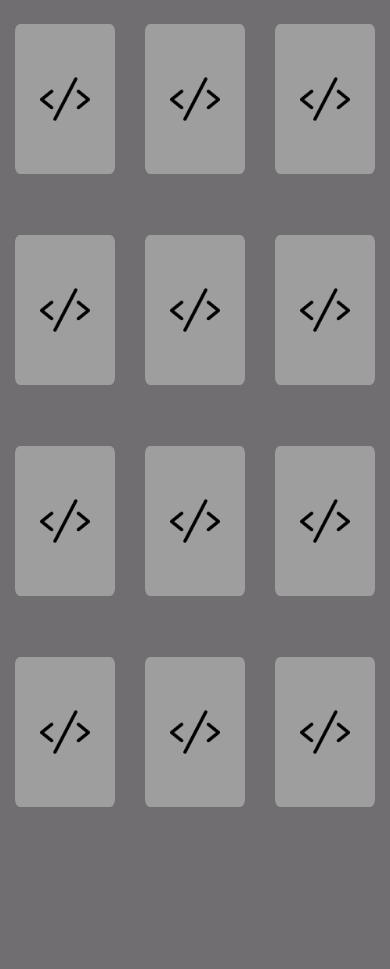
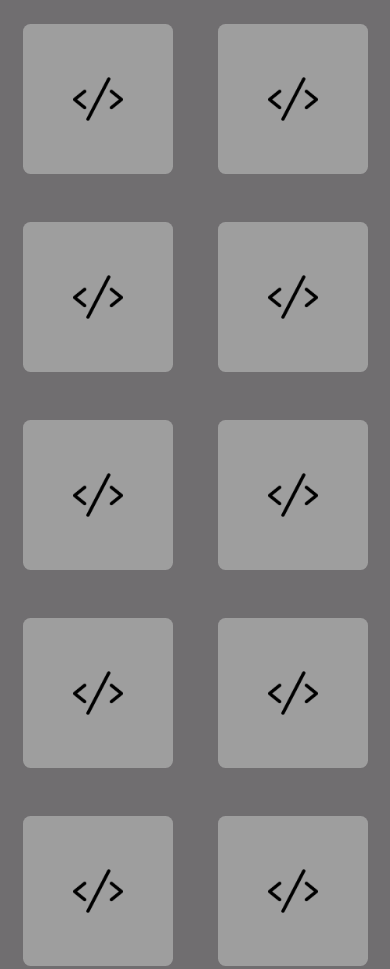
Before and after one commit to McChama/memorama, a plain HTML site: page index.html in a window 390 px wide. Shown: the top 969 px of the page. Before the commit the page ends 844 px from the top, so only its background shows below. Drawn offline with nearby package versions, Linux system fonts and the light colour scheme.

Commit message:
Cards are saved in storage in order to conserv the initial state. Cards can now be displayed and hidden

```diff
--- a/index.html
+++ b/index.html
@@ -14,64 +14,64 @@
 <body>
     <div class="container d-flex h-100">
         <div class="row d-flex justify-content-center">
-            <div class="col-4 my-4 d-flex justify-content-center">
+            <div class="col-md-3 col-sm-3 col-6  my-4 d-flex justify-content-center">
                 <div class="img-container hvr-grow-shadow">
-                    <img class="mx-auto" src="media/code-signs.png" />
+                    <img class="card-item mx-auto" src="media/code-signs.png" />
                 </div>
             </div>
-            <div class="col-4 my-4 d-flex justify-content-center">
+            <div class="col-md-3 col-sm-3 col-6  my-4 d-flex justify-content-center">
                 <div class="img-container hvr-grow-shadow">
-                    <img class="mx-auto back" src="media/code-signs.png" />
+                    <img class="card-item mx-auto " src="media/code-signs.png" />
                 </div>
             </div>
-            <div class="col-4 my-4 d-flex justify-content-center">
+            <div class="col-md-3 col-sm-3 col-6  my-4 d-flex justify-content-center">
                 <div class="img-container hvr-grow-shadow" >
-                    <img class="mx-auto back" src="media/code-signs.png" />
+                    <img class="card-item mx-auto " src="media/code-signs.png" />
                 </div>
             </div>
-            <div class="col-4 my-4 d-flex justify-content-center">
+            <div class="col-md-3 col-sm-3 col-6  my-4 d-flex justify-content-center">
                 <div class="img-container hvr-grow-shadow">
-                    <img class="mx-auto back" src="media/code-signs.png" />
+                    <img class="card-item mx-auto " src="media/code-signs.png" />
                 </div>
             </div>
-            <div class="col-4 my-4 d-flex justify-content-center">
+            <div class="col-md-3 col-sm-3 col-6  my-4 d-flex justify-content-center">
                 <div class="img-container hvr-grow-shadow">
-                    <img class="mx-auto back" src="media/code-signs.png" />
+                    <img class="card-item mx-auto " src="media/code-signs.png" />
                 </div>
             </div>
-            <div class="col-4 my-4 d-flex justify-content-center">
+            <div class="col-md-3 col-sm-3 col-6  my-4 d-flex justify-content-center">
                 <div class="img-container hvr-grow-shadow">
-                    <img class="mx-auto back" src="media/code-signs.png" />
+                    <img class="card-item mx-auto " src="media/code-signs.png" />
                 </div>
             </div>
-            <div class="col-4 my-4 d-flex justify-content-center">
+            <div class="col-md-3 col-sm-3 col-6  my-4 d-flex justify-content-center">
                 <div class="img-container hvr-grow-shadow">
-                    <img class="mx-auto back" src="media/code-signs.png" />
+                    <img class="card-item mx-auto " src="media/code-signs.png" />
                 </div>
             </div>
-            <div class="col-4 my-4 d-flex justify-content-center">
+            <div class="col-md-3 col-sm-3 col-6  my-4 d-flex justify-content-center">
                 <div class="img-container hvr-grow-shadow">
-                    <img class="mx-auto back" src="media/code-signs.png" />
+                    <img class="card-item mx-auto " src="media/code-signs.png" />
                 </div>
             </div>
-            <div class="col-4 my-4 d-flex justify-content-center">
+            <div class="col-md-3 col-sm-3 col-6  my-4 d-flex justify-content-center">
                 <div class="img-container hvr-grow-shadow">
-                    <img class="mx-auto back" src="media/code-signs.png" />
+                    <img class="card-item mx-auto " src="media/code-signs.png" />
                 </div>
             </div>
-            <div class="col-4 my-4 d-flex justify-content-center">
+            <div class="col-md-3 col-sm-3 col-6  my-4 d-flex justify-content-center">
                 <div class="img-container hvr-grow-shadow">
-                    <img class="mx-auto back" src="media/code-signs.png" />
+                    <img class="card-item mx-auto " src="media/code-signs.png" />
                 </div>
             </div>
-            <div class="col-4 my-4 d-flex justify-content-center">
+            <div class="col-md-3 col-sm-3 col-6  my-4 d-flex justify-content-center">
                 <div class="img-container hvr-grow-shadow">
-                    <img class="mx-auto back" src="media/code-signs.png" />
+                    <img class="card-item mx-auto " src="media/code-signs.png" />
                 </div>
             </div>
-            <div class="col-4 my-4 d-flex justify-content-center">
+            <div class="col-md-3 col-sm-3 col-6  my-4 d-flex justify-content-center">
                 <div class="img-container hvr-grow-shadow">
-                    <img class="mx-auto back" src="media/code-signs.png" />
+                    <img class="card-item mx-auto " src="media/code-signs.png" />
                 </div>
             </div>
         </div>
--- a/scripts.js
+++ b/scripts.js
@@ -22,6 +22,7 @@ let IMG_COUNTER = {
     'shield': 0,
     'vaccine': 0
 }
+
 const keyGenerator = (obj) => {
     const keys = Object.keys(obj)
     return keys[keys.length * Math.random() << 0 ]
@@ -38,19 +39,29 @@ const imgProvider = (imgSrc, counter) => {
     }
     return imgSrc[randomKey]
 }
-const initCards = (myClassSelector) => {
 
-    myClassSelector.forEach((Card) => {
-        const img = Card.children[0]
-        const myImg = imgProvider(IMG_URL, IMG_COUNTER)
+const initCards = (imageSelector, show = false, imgData = []) => {
+    const imgSRC = [...imageSelector].map((img, index) => {
+        let myImg
+        if (show) myImg = (imgData.length === 0) ? imgProvider(IMG_URL, IMG_COUNTER) : imgData[index]
+        else myImg = 'media/code-signs.png'
+
         img.setAttribute('src', myImg)
+        return myImg
     })
+    return imgSRC
+}
+const showCards = () => initCards(_CardsImg, true, cardData)
+const hideCards = () => initCards(_CardsImg, false)
 
+const _CardsImg = document.querySelectorAll('.card-item')
+let cardData = []
+
+
+const start = () => {
+    Object.assign(IMG_COUNTER, INITIAL_COUNTER)
+    cardData = initCards(_CardsImg, true)
+    setTimeout(() => {
+        hideCards()
+    }, 5000)
 }
-
-const restart = () => {
-    Object.assign(IMG_COUNTER, INITIAL_COUNTER)
-    const Cards = document.querySelectorAll('.img-container')
-    initCards(Cards, IMG_COUNTER)
-    console.log(IMG_COUNTER)
-}
--- a/style.css
+++ b/style.css
@@ -12,12 +12,6 @@ img{
     justify-self: center;
 }
 
-.front{
-    display: none;
-}
-.back{
-    display: inline;
-}
 .img-container{
     cursor: pointer;
     display: flex;
```
